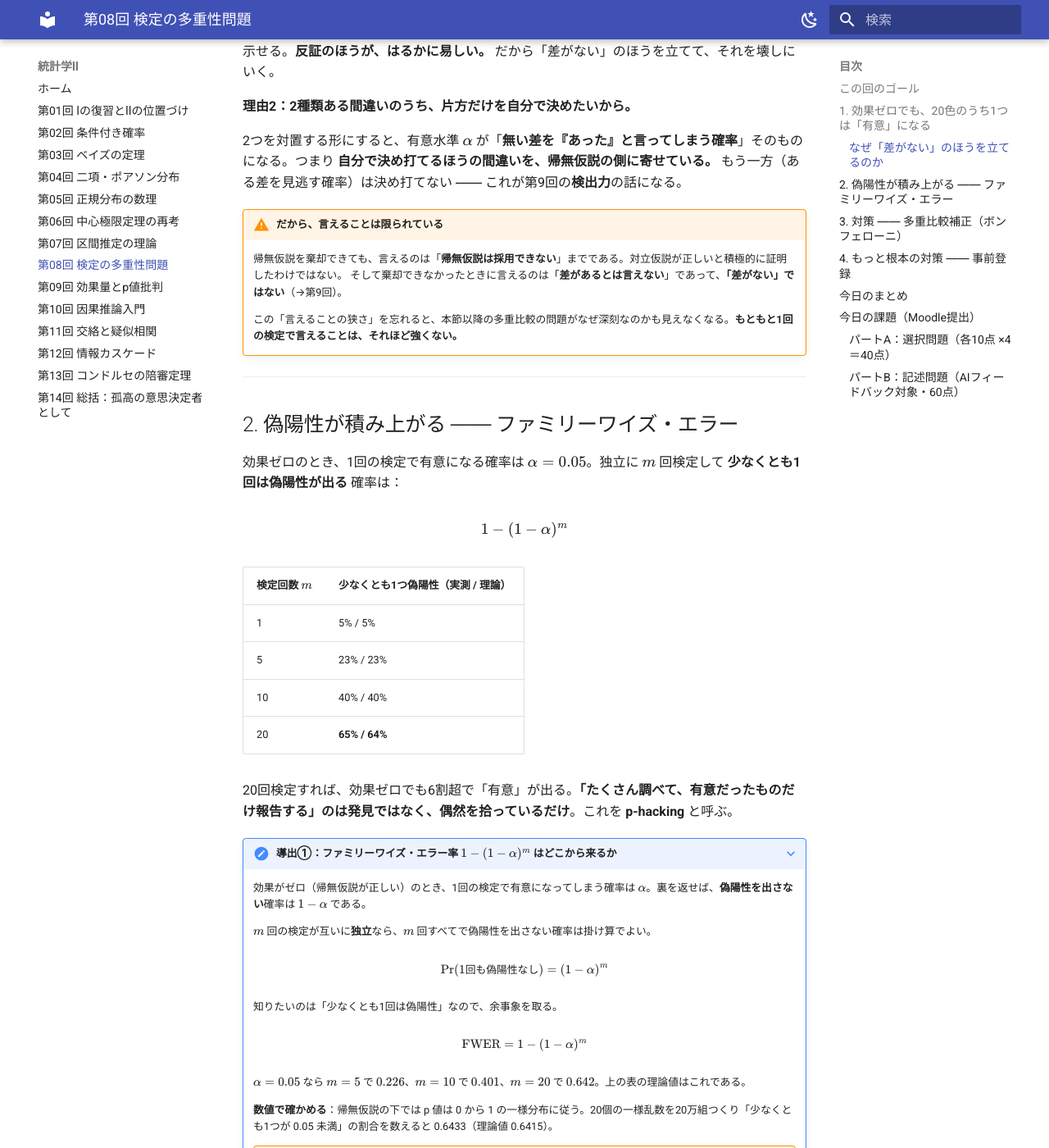
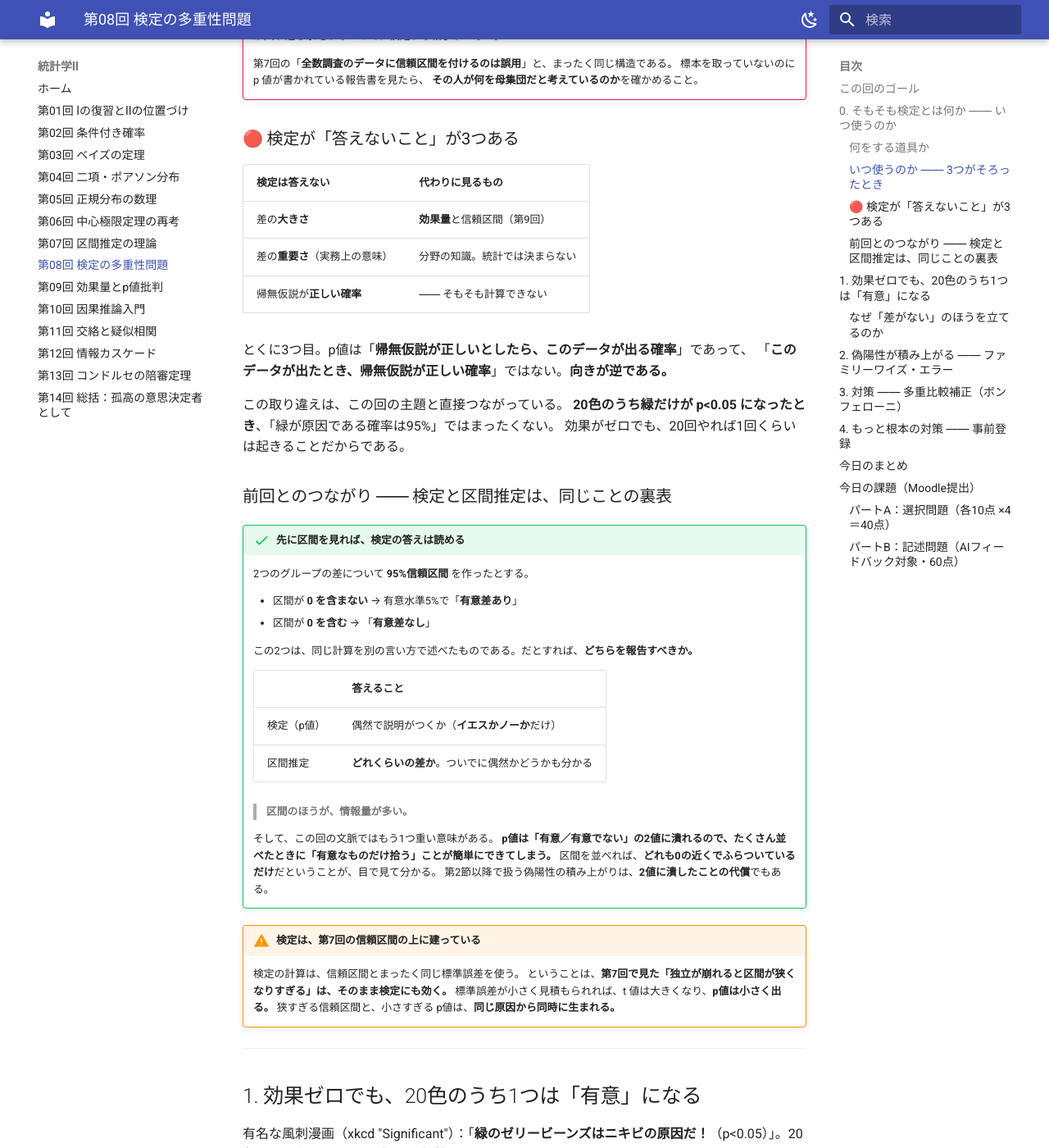
Before and after one commit to aonoa68/toukei-2, an MkDocs documentation site: the page built from docs/08_multiple.md, in a window 1280 px wide and 1400 px high, scrolled down 1604 px. Shown: the whole window at 82% size. Built offline with MkDocs 1.6.1 and Material for MkDocs 9.7.7, drawn with Linux system fonts in a browser that asks for light colours; some of the changed text lies outside the part shown.

Commit message:
第8回: 「そもそも検定とは何か／いつ使うか」を追加
作り方と誤用は書いてあったが、何をする道具で、いつ使うのかが抜けていた。

- 一行の定義：目の前の差が偶然のゆらぎだけで説明がつくかを判定する手続き
- 使う条件3つ（標本である／比べたい／偶然かを切り分けたい）
- 🔴 全数調査に検定はいらない。第7回の「全数調査に信頼区間は誤用」と同構造
- 🔴 検定が答えない3つ（差の大きさ・重要さ・帰無仮説が正しい確率）。
  p値は向きが逆
- 第7回との接続：区間が0を含むかどうかと有意性は同じことの裏表。
  情報量は区間のほうが多い
- ゴールに2行

Co-Authored-By: Claude Opus 5 <noreply@anthropic.com>
Claude-Session: https://claude.ai/code/session_01VNG6MY7caqH6ZBqg92AUZE

統計学Ⅱ版は、p値を2値に潰すことが偽陽性の積み上がりにつながる点と、
独立が崩れると検定にもそのまま効く点を加えた。

```diff
--- a/docs/08_multiple.md
+++ b/docs/08_multiple.md
@@ -20,6 +20,8 @@
 
 ## この回のゴール
 
+- **検定とは何をする道具か／いつ使うのか**を説明できる（全数調査には要らない）
+- **検定が答えないこと**（差の大きさ・重要さ・帰無仮説が正しい確率）を挙げられる
 - 検定を繰り返すと **偽陽性（第一種の誤り）が累積** することを理解する
 - ファミリーワイズ・エラー率 $1-(1-\alpha)^m$ を説明できる
 - **p-hacking**（有意が出るまで試す・有意なものだけ報告）の危うさを見抜く
@@ -27,6 +29,79 @@
 - **発展**：$1-(1-\alpha)^m$ を導き、ボンフェローニ補正が **独立を仮定せずに** 効く理由を説明できる
 
 到達目標との対応：**G2（p値の限界・統計的誤用の批判的検証）** の中核。
+
+---
+
+## 0. そもそも検定とは何か ―― いつ使うのか
+
+この回は「検定を**繰り返す**と何が起きるか」が主題である。その前に、検定そのものを一度押さえておく。
+（帰無仮説・有意水準などの用語は、次の節の「先に定義」で与える。）
+
+### 何をする道具か
+
+> **検定とは、目の前の差が「偶然のゆらぎだけで説明がつくかどうか」を判定する手続きである。**
+
+標本を取り直せば、**効果がゼロでも差は毎回いくらか出る**（第6回・第7回で見たとおり）。
+検定が答えるのは、**その「毎回出る程度のゆらぎ」で片がつく差なのかどうか**、ただ1点である。
+
+### いつ使うのか ―― 3つがそろったとき
+
+第7回の区間推定と同じで、**使う条件がある。**
+
+1. 母集団の**一部しか見ていない**（＝標本である）
+2. **2つ以上を比べたい**、または「ある値と違うか」を言いたい
+3. その差が、**偶然で出る程度かどうか**を切り分けたい
+
+!!! danger "いつ使わないか ―― 全数調査に検定はいらない"
+    ある年度の**全学生**と別の年度の**全学生**の平均点を比べたとき、その差は**推定ではなく事実**である。
+    「偶然のゆらぎ」が入り込む余地がないので、検定する相手がいない。
+
+    第7回の「**全数調査のデータに信頼区間を付けるのは誤用**」と、まったく同じ構造である。
+    標本を取っていないのに p 値が書かれている報告書を見たら、
+    **その人が何を母集団だと考えているのか**を確かめること。
+
+### 🔴 検定が「答えないこと」が3つある
+
+| 検定は答えない | 代わりに見るもの |
+|---|---|
+| 差の**大きさ** | **効果量**と信頼区間（第9回） |
+| 差の**重要さ**（実務上の意味） | 分野の知識。統計では決まらない |
+| 帰無仮説が**正しい確率** | ―― そもそも計算できない |
+
+とくに3つ目。p値は「**帰無仮説が正しいとしたら、このデータが出る確率**」であって、
+「**このデータが出たとき、帰無仮説が正しい確率**」ではない。**向きが逆である。**
+
+この取り違えは、この回の主題と直接つながっている。
+**20色のうち緑だけが p<0.05 になったとき**、「緑が原因である確率は95%」ではまったくない。
+効果がゼロでも、20回やれば1回くらいは起きることだからである。
+
+### 前回とのつながり ―― 検定と区間推定は、同じことの裏表
+
+!!! success "先に区間を見れば、検定の答えは読める"
+    2つのグループの差について **95%信頼区間** を作ったとする。
+
+    - 区間が **0 を含まない** → 有意水準5%で「**有意差あり**」
+    - 区間が **0 を含む** → 「**有意差なし**」
+
+    この2つは、同じ計算を別の言い方で述べたものである。だとすれば、**どちらを報告すべきか。**
+
+    | | 答えること |
+    |---|---|
+    | 検定（p値） | 偶然で説明がつくか（**イエスかノーか**だけ） |
+    | 区間推定 | **どれくらいの差か**。ついでに偶然かどうかも分かる |
+
+    > **区間のほうが、情報量が多い。**
+
+    そして、この回の文脈ではもう1つ重い意味がある。
+    **p値は「有意／有意でない」の2値に潰れるので、たくさん並べたときに「有意なものだけ拾う」ことが簡単にできてしまう。**
+    区間を並べれば、**どれも0の近くでふらついているだけ**だということが、目で見て分かる。
+    第2節以降で扱う偽陽性の積み上がりは、**2値に潰したことの代償**でもある。
+
+!!! warning "検定は、第7回の信頼区間の上に建っている"
+    検定の計算は、信頼区間とまったく同じ標準誤差を使う。
+    ということは、**第7回で見た「独立が崩れると区間が狭くなりすぎる」は、そのまま検定にも効く。**
+    標準誤差が小さく見積もられれば、t 値は大きくなり、**p値は小さく出る。**
+    狭すぎる信頼区間と、小さすぎる p値は、**同じ原因から同時に生まれる。**
 
 ---
 
```
